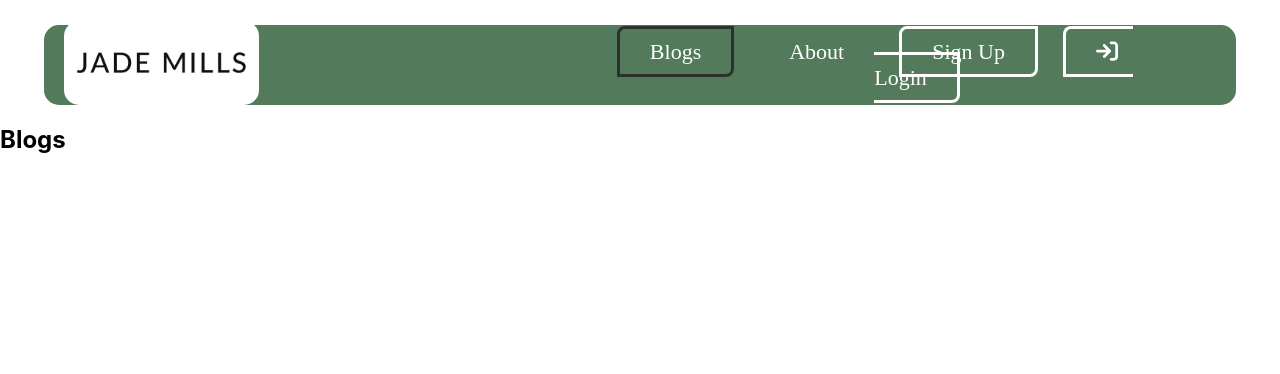
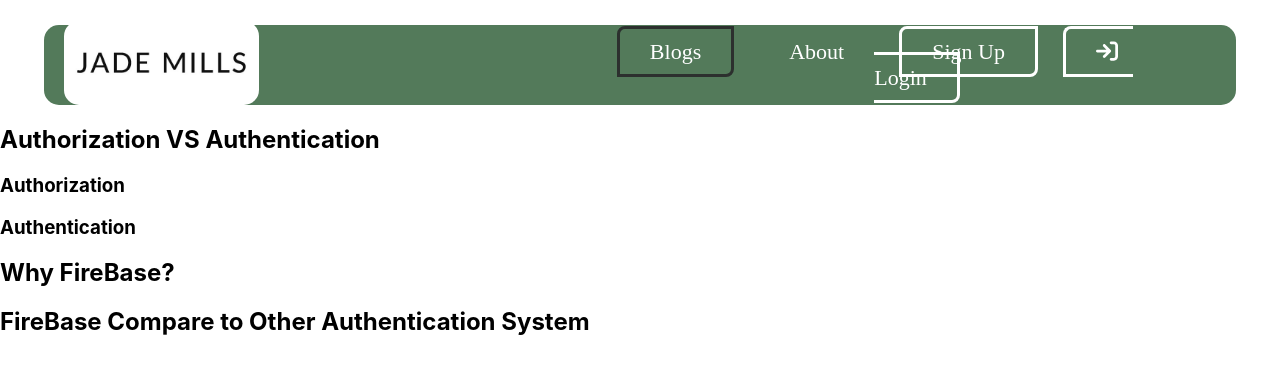
Before and after one commit to MahfujAhsan/independent-service-provider, a React (Create React App) app: page /blogs in a window 1280 px wide. Shown: the top 374 px of the page. Built offline with nearby package versions, Linux system fonts and the light colour scheme; no server answers.

Commit message:
readme updated

```diff
--- a/src/Pages/About/About.js
+++ b/src/Pages/About/About.js
@@ -1,9 +1,10 @@
 import React from 'react';
+import profile from "../../media/images/profile.png"
 
 const About = () => {
     return (
-        <div>
-            <h2>About</h2>
+        <div className='about-container'>
+            <img src={profile} alt="" />
         </div>
     );
 };
--- a/src/Pages/Blogs/Blogs.js
+++ b/src/Pages/Blogs/Blogs.js
@@ -3,7 +3,37 @@ import React from 'react';
 const Blogs = () => {
     return (
         <div>
-            <h2>Blogs</h2>
+            <div>
+                <h2>Authorization VS Authentication</h2>
+                <div>
+                    <h3>Authorization</h3>
+                    <p></p>
+                    <p></p>
+                    <p></p>
+                    <p></p>
+                    <p></p>
+                </div>
+                <div>
+                    <h3>Authentication</h3>
+                    <p></p>
+                    <p></p>
+                    <p></p>
+                    <p></p>
+                    <p></p>
+                </div>
+            </div>
+            <div>
+                <h2>Why FireBase?</h2>
+                <p></p>
+                <p></p>
+                <p></p>
+                <p></p>
+                <p></p>
+            </div>
+            <div>
+                <h2>FireBase Compare to Other Authentication System</h2>
+                <p></p>
+            </div>
         </div>
     );
 };
```
Also changed, not shown: src/Pages/About/About.css (added, +8 -0 lines), src/media/images/linkdin-cover.png (added), 1 other file (tests, documents, lock files or other folders).
